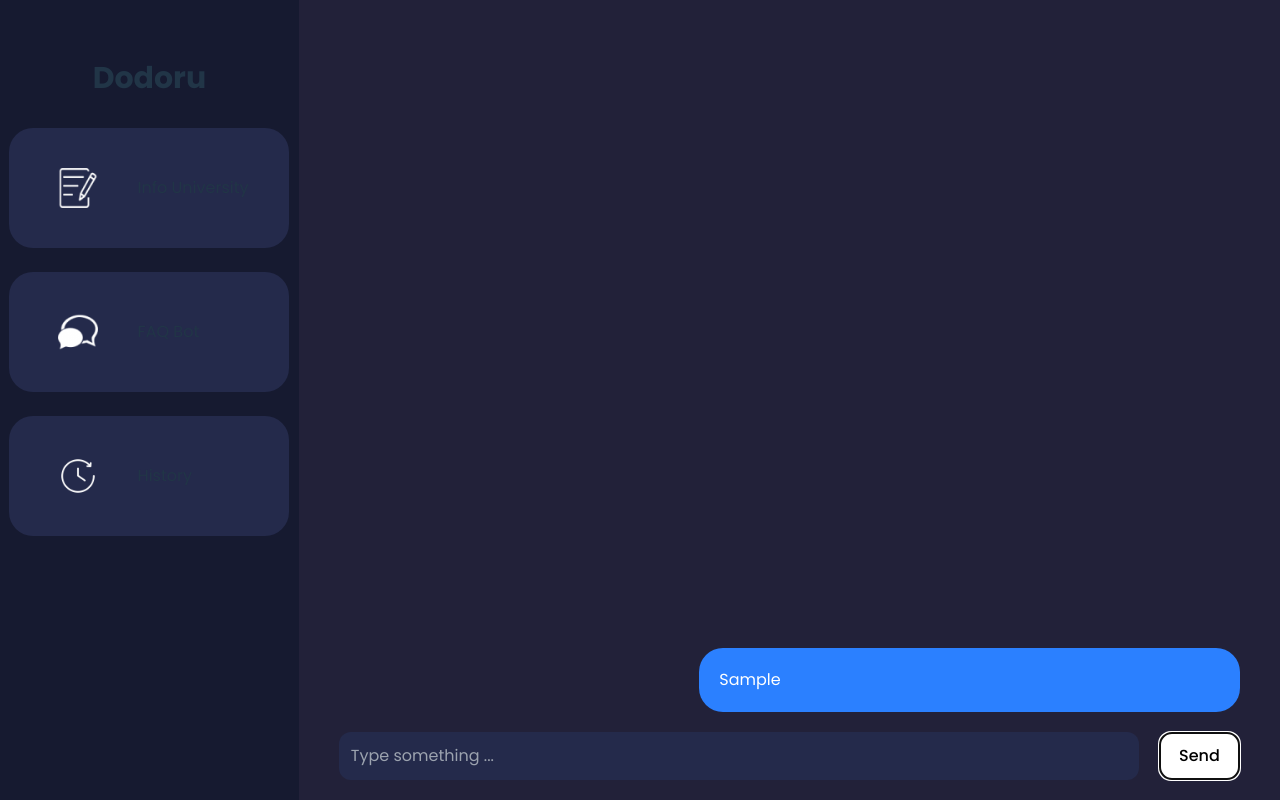
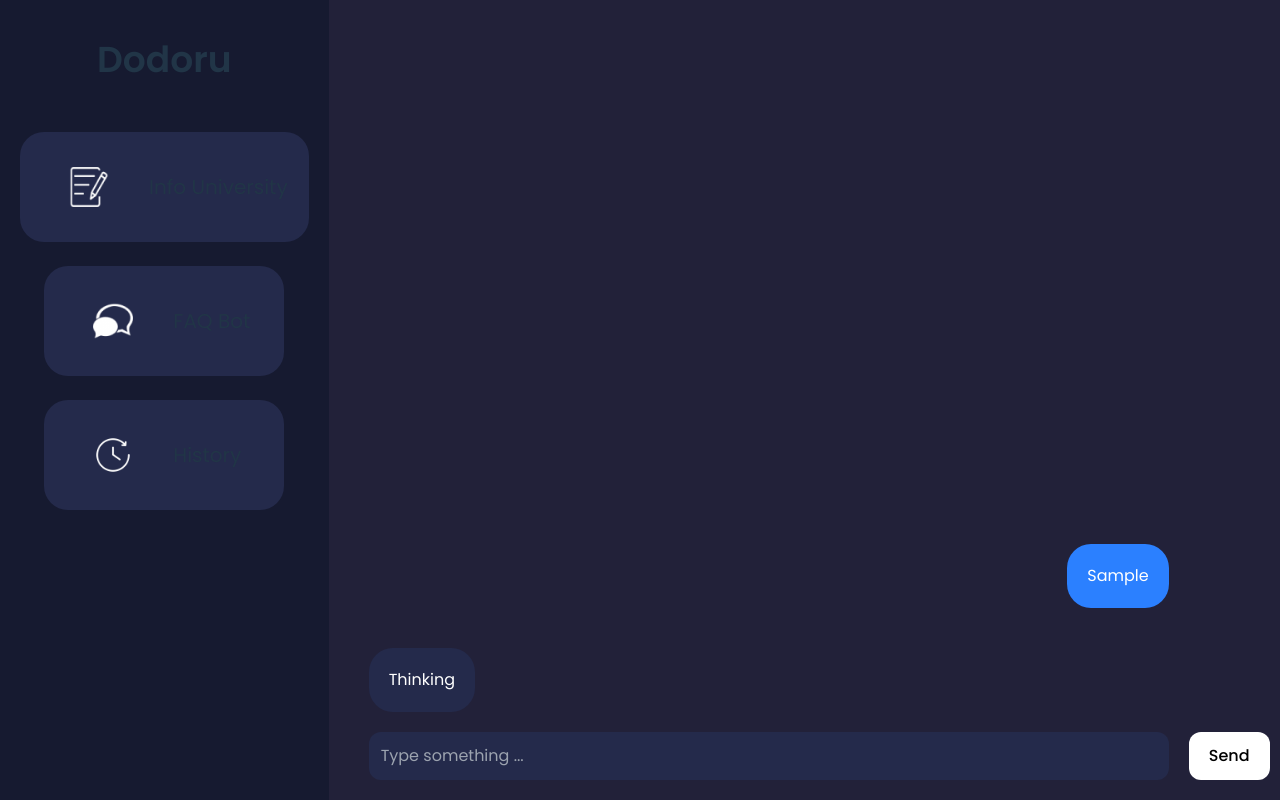
Before and after one commit to kensunjaya/Technoscape_Hackathon, a React (Vite) app: page / in a window 1280 px wide. Both pictures are taken after typing "Sample" into the empty fields and a click on the button "Send". Built offline with nearby package versions, Linux system fonts and the light colour scheme; no server answers.

Commit message:
navbar touchup

```diff
--- a/package.json
+++ b/package.json
@@ -15,7 +15,8 @@
     "dotenv": "^16.4.5",
     "react": "^18.2.0",
     "react-dom": "^18.2.0",
-    "react-router-dom": "^6.23.1"
+    "react-router-dom": "^6.23.1",
+    "react-spinners": "^0.13.8"
   },
   "devDependencies": {
     "@types/react": "^18.2.66",
--- a/src/components/Card.jsx
+++ b/src/components/Card.jsx
@@ -7,7 +7,7 @@ function Card(props) {
   return (
     <>
       <button
-        className="flex items-center rounded-3xl bg-bluefield h-[15vh] w-[35vh] my-3 overflow-hidden"
+        className="flex items-center rounded-3xl bg-bluefield p-5 min-w-[30vh] my-3 overflow-hidden font-sans"
         onClick={props.handleClick}
       >
         <img
@@ -21,7 +21,7 @@ function Card(props) {
           alt="Info University"
           className="flex-column w-10 h-full mx-7 object-contain rounded-3xl"
         />
-        <div className="items-center justify-start font-regular my-5 ml-3">
+        <div className="items-center justify-start font-regular my-5 ml-3 text-xl">
           {props.title}
         </div>
       </button>
--- a/src/components/Navbar.jsx
+++ b/src/components/Navbar.jsx
@@ -2,9 +2,9 @@ import Card from "./Card";
 
 function Navbar() {
   return (
-    <nav className=" bg-bluenav min-h-screen pt-10 p-3 min-w-[35vh] flex justify-center font-sans">
+    <nav className=" bg-bluenav min-h-screen pt-10 p-5 w-fit flex justify-center font-sans">
       <div className="flex flex-col items-center text-center">
-        <div className="text-3xl font-bold my-5">Dodoru</div>
+        <div className="text-4xl font-semibold mb-10">Dodoru</div>
         <Card title="Info University" />
         <Card title="FAQ Bot" />
         <Card title="History" />
--- a/src/pages/Faq.jsx
+++ b/src/pages/Faq.jsx
@@ -5,6 +5,7 @@ import { GoogleGenerativeAI } from "@google/generative-ai";
 
 import { env } from '@xenova/transformers';
 import Navbar from '../components/Navbar';
+import { BeatLoader } from "react-spinners";
 
 env.allowLocalModels = false;
 env.useBrowserCache = false;
@@ -22,10 +23,13 @@ function Faq() {
     // Fetch the generative model when the component mounts
     const fetchModel = async () => {
       try {
+        setLoading(true);
         const generativeModel = await genAI.getGenerativeModel({ model: "gemini-1.5-flash" });
         setModel(generativeModel);
       } catch (error) {
         console.error('Error loading generative model:', error);
+      } finally {
+        setLoading(false);
       }
     };
     fetchModel();
@@ -44,8 +48,9 @@ function Faq() {
           ...prevChatContent,
           { user: prompt, bot: "" }
         ]);
-
-        const result = await model.generateContent(prompt);
+        const tempPrompt = prompt;
+        setPrompt('');
+        const result = await model.generateContent(tempPrompt);
         const res = await result.response;
         const text = await res.text(); // Await the text response
 
@@ -90,21 +95,22 @@ function Faq() {
 
       <div className="w-screen min-h-screen flex font-sans bg-background">
         <Navbar />
+
         <div className="mx-10 py-5 flex items-end justify-start">
-          <div>
+          <div className="w-[100vh]">
             {chatContent.map((content, index) => (
               <div key={index} className="w-full">
                 <div className="justify-end flex">
-                  <div className="my-5 text-white bg-blueuser p-5 rounded-3xl w-[60%]">{content.user}</div>
+                  <div className="my-5 text-white bg-blueuser p-5 rounded-3xl max-w-[65%]">{content.user}</div>
                 </div>
                 <div className="justify-start flex">
-                  {content.bot && <div className="my-5 text-white bg-blueres p-5 rounded-3xl w-[60%]">{content.bot}</div>}
+                  {content.bot ? <div className="my-5 text-white bg-blueres p-5 rounded-3xl max-w-[65%]">{content.bot}</div> : <div className="my-5 text-white bg-bluefield p-5 rounded-3xl max-w-[65%]">Thinking <BeatLoader loading={loading} size={10} color="white" margin={3} /></div>}
                 </div>
               </div>
             ))}
             <div className="flex">
               <input type="text" placeholder="Type something ..." className="p-3 rounded-xl bg-bluefield text-white min-w-[100vh] font-sans mr-5" value={prompt} onChange={(e) => setPrompt(e.target.value)} />
-              <button onClick={getResponse} className="rounded-xl text-black bg-white">Send</button>
+              <button onClick={getResponse} disabled={loading} className="rounded-xl text-black bg-white">Send</button>
             </div>
           </div>
         </div>
```
Also changed, not shown: 1 other file (tests, documents, lock files or other folders).
